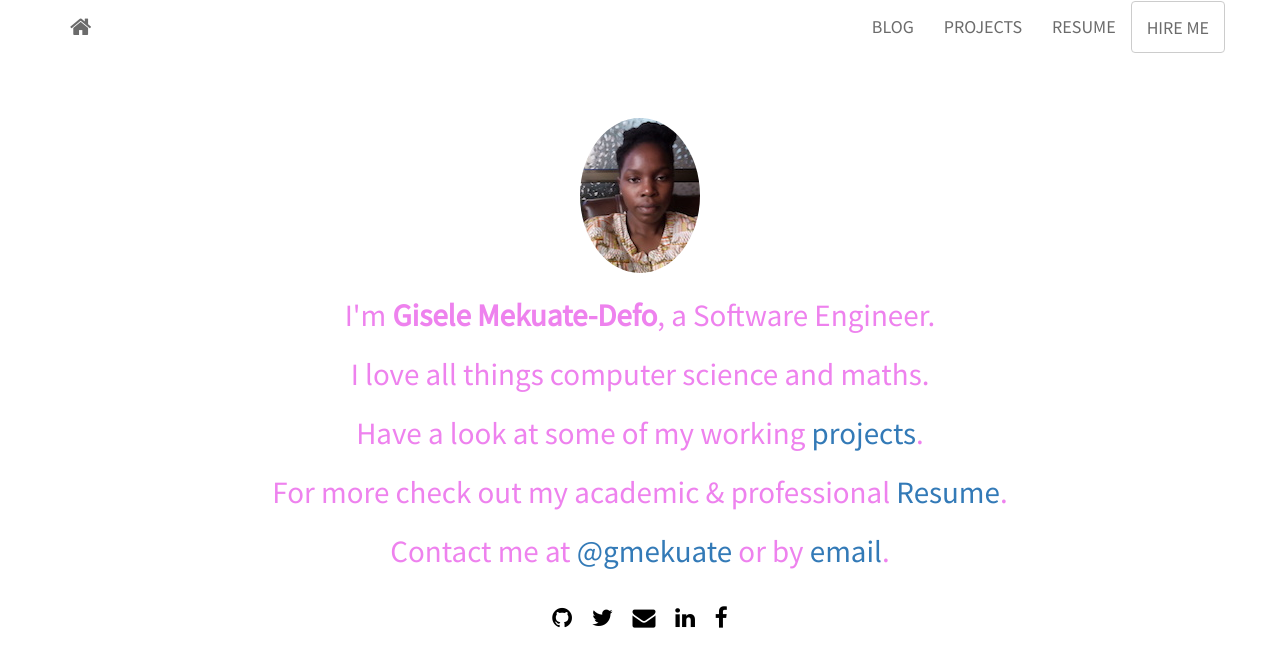
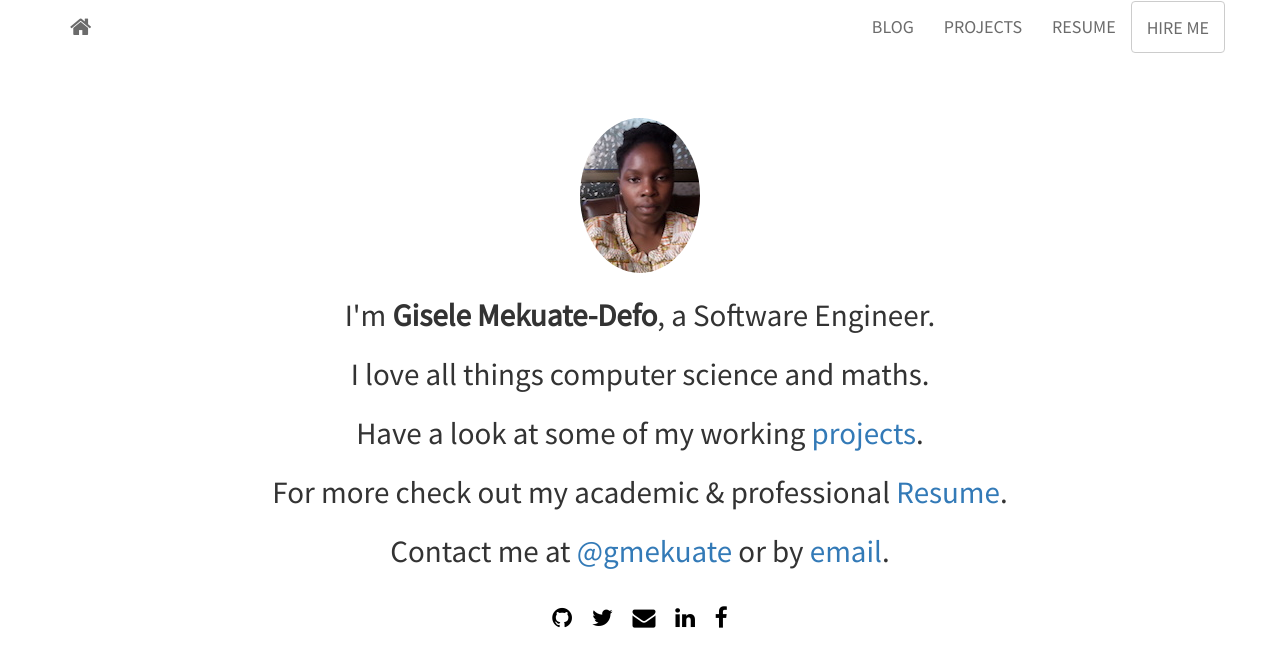
Before and after one commit to mekuate/mekuate.github.io, a Jekyll site: the page built from index.html, in a window 1280 px wide. Shown: the top 667 px of the page. Built offline with Jekyll 4.4.1, drawn with Linux system fonts in a browser that asks for light colours; nearby versions of some CDN libraries; the list of posts is cut into pages by our own code.

Commit message:
changing h3 color to normal

```diff
--- a/assets/css/style.scss
+++ b/assets/css/style.scss
@@ -13,9 +13,6 @@ $h3-color: violet;
   width: auto;
   max-width: 800px;
   text-align: center;
-}
-h3{
-color:$h3-color;
 }
 
 h4{
```
